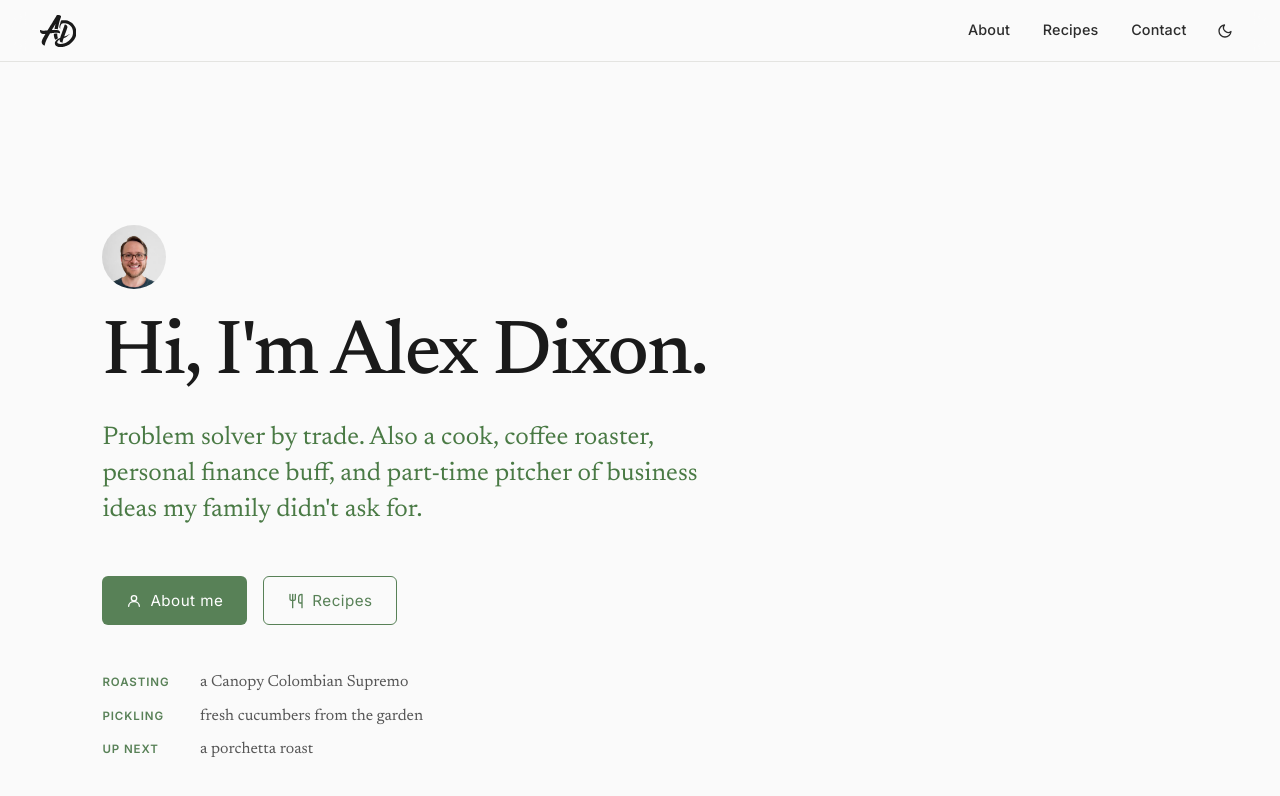
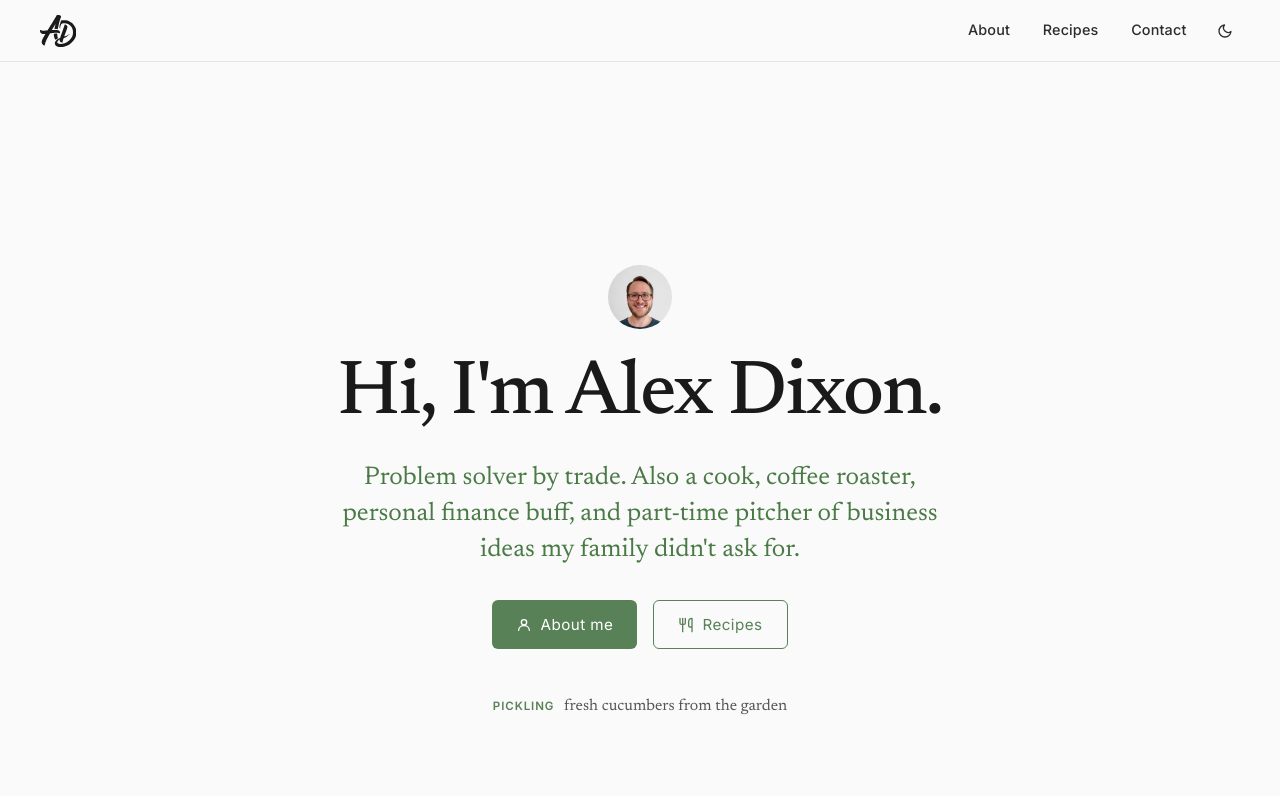
Before and after one commit to adixon304/adixon304.github.io, a Jekyll site: the page built from index.html, in a window 1280 px wide and 900 px high. Shown: the top 796 px of the window. Built offline with Jekyll 4.4.1, drawn with Linux system fonts in a browser that asks for light colours.

Commit message:
Center the hero and turn Currently into a cycling ticker
Hero content is now center-aligned across the page. The Currently
items rotate one at a time via a CSS-only vertical ticker (13s loop,
seamless via duplicated first item); reduced-motion users get all
items stacked statically.

Co-Authored-By: Claude Fable 5 <noreply@anthropic.com>

```diff
--- a/_data/currently.yml
+++ b/_data/currently.yml
@@ -1,4 +1,6 @@
-# Shown in the home-page "Currently" snippet. Edit freely; keep items short.
+# Shown in the home-page "Currently" ticker. Edit freely; keep items short.
+# The ticker animation is tuned for exactly 3 items. If you add or remove
+# one, update the "ticker" keyframes in css/style.css to match.
 updated: 2026-06-11
 items:
   - label: Roasting
--- a/css/style.css
+++ b/css/style.css
@@ -159,9 +159,11 @@ nav {
   display: flex;
   flex-direction: column;
   justify-content: center;
+  align-items: center;
+  text-align: center;
   max-width: 860px;
-  margin: 0;
-  padding: 5.5rem 2.5rem 0 8%;
+  margin: 0 auto;
+  padding: 5.5rem 2.5rem 0;
 }
 
 .hero-avatar {
@@ -187,11 +189,12 @@ nav {
   color: var(--accent-deep);
   max-width: 640px;
   line-height: 1.4;
-  margin-top: 0.5rem;
+  margin: 0.5rem auto 0;
 }
 
 .hero-links {
   display: flex;
+  justify-content: center;
   gap: 1rem;
   margin-top: 2rem;
 }
@@ -236,20 +239,31 @@ nav {
 
 .hero-currently {
   margin-top: 2.75rem;
-  display: flex;
-  flex-direction: column;
-  gap: 0.4rem;
 }
 
-.hero-currently p {
+.currently-ticker {
+  height: 1.9em;
+  overflow: hidden;
+}
+
+.currently-ticker ul {
+  list-style: none;
   margin: 0;
+  padding: 0;
+  animation: ticker 13s infinite;
+}
+
+.currently-ticker li {
+  height: 1.9em;
+  display: flex;
+  justify-content: center;
+  align-items: baseline;
+  white-space: nowrap;
   font-size: 1rem;
   color: var(--text-muted);
 }
 
 .currently-label {
-  display: inline-block;
-  min-width: 5.5rem;
   margin-right: 0.6rem;
   font-family: var(--font-sans);
   font-size: 0.72rem;
@@ -257,6 +271,36 @@ nav {
   text-transform: uppercase;
   letter-spacing: 0.08em;
   color: var(--accent-text);
+}
+
+/* Tuned for 3 items + duplicated first; ~3.7s per item, 0.5s slide */
+@keyframes ticker {
+  0%, 29% {
+    transform: translateY(0);
+  }
+  33%, 62% {
+    transform: translateY(-1.9em);
+  }
+  66%, 95% {
+    transform: translateY(-3.8em);
+  }
+  100% {
+    transform: translateY(-5.7em);
+  }
+}
+
+@media (prefers-reduced-motion: reduce) {
+  .currently-ticker {
+    height: auto;
+  }
+
+  .currently-ticker li {
+    margin-bottom: 0.2rem;
+  }
+
+  .currently-ticker li[aria-hidden="true"] {
+    display: none;
+  }
 }
 
 @media (prefers-reduced-motion: no-preference) {
@@ -1296,6 +1340,10 @@ html[data-theme="dark"] .theme-toggle .icon-moon {
     font-size: 2.4rem;
   }
 
+  .currently-ticker li {
+    font-size: 0.88rem;
+  }
+
   main {
     padding: 6.5rem 1.25rem 3rem;
   }
--- a/index.html
+++ b/index.html
@@ -19,8 +19,14 @@ description: "Alex Dixon — engineering leader at Stripe, cook, coffee roaster,
     </a>
   </div>
   <div class="hero-currently">
-    {% for item in site.data.currently.items %}
-    <p><span class="currently-label">{{ item.label }}</span>{{ item.text }}</p>
-    {% endfor %}
+    <div class="currently-ticker">
+      <ul>
+        {% for item in site.data.currently.items %}
+        <li><span class="currently-label">{{ item.label }}</span>{{ item.text }}</li>
+        {% endfor %}
+        {% assign first_item = site.data.currently.items | first %}
+        <li aria-hidden="true"><span class="currently-label">{{ first_item.label }}</span>{{ first_item.text }}</li>
+      </ul>
+    </div>
   </div>
 </section>
```
